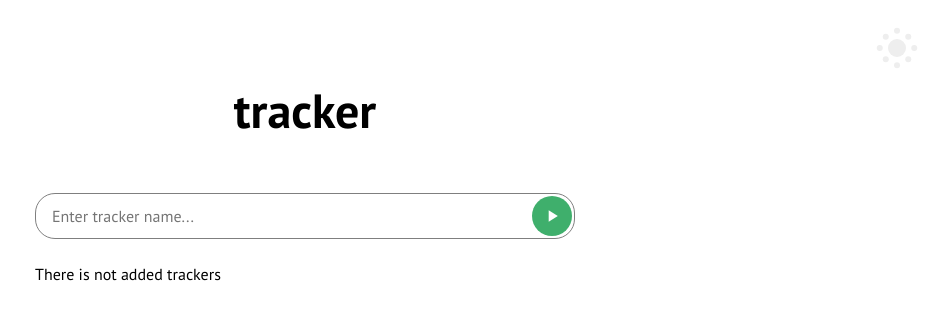
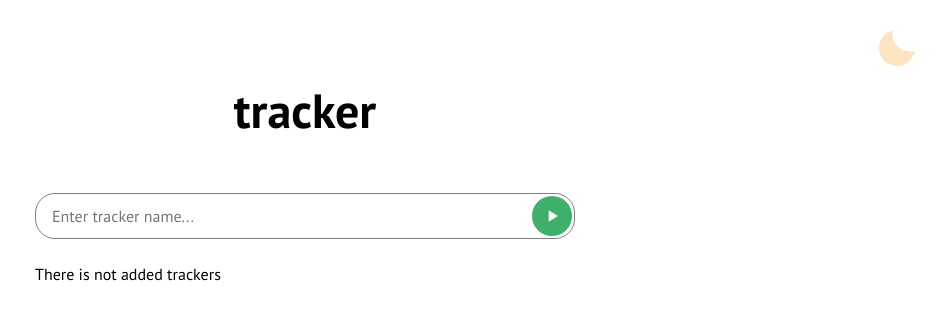
Before and after one commit to dmytrosch/tracker, a React (Create React App) app: page / in a window 1280 px wide. Shown: the top 320 px of the page, without its empty margins (335-1280 px from the left). Built offline with nearby package versions, Linux system fonts and the light colour scheme; what mobx-persist-store would draw is missing.

Commit message:
dark & light themes

```diff
--- a/src/components/App.tsx
+++ b/src/components/App.tsx
@@ -27,7 +27,7 @@ const App: React.FC = () => {
     ipcHelpers.addOnResetDataListener(trackersStore.clearTrackers);
 
     return ipcHelpers.removeGlobalListeners;
-  }, []);
+  }, []); // eslint-disable-line
   return (
     <Layout>
       <TrackerCreator />
--- a/src/components/Layout/Layout.module.css
+++ b/src/components/Layout/Layout.module.css
@@ -1,3 +1,18 @@
+.wrapper {
+  height: 100vh;
+  width: 100%;
+}
+
+.wrapperDark {
+  composes: wrapper;
+  background-color: #b3b3b3;
+}
+
+.wrapperLight {
+  composes: wrapper;
+  background-color: #fff;
+}
+
 .container {
   min-width: 320px;
   padding-top: 62px;
--- a/src/components/Layout/Layout.tsx
+++ b/src/components/Layout/Layout.tsx
@@ -1,21 +1,28 @@
 import React from 'react';
 import styles from './Layout.module.css';
 import ThemeSwitcher from '../ThemeSwitcher/ThemeSwitcher';
+import { observer } from 'mobx-react-lite';
+import { useStores } from '../StoreContext';
 
 interface IProps {
   children: React.ReactNode;
 }
 
 const Layout: React.FC<IProps> = ({ children }) => {
+  const { ui } = useStores();
+  const isDark = ui.isDark;
+
   return (
-    <div className={styles.container}>
-      <header className={styles.header}>
-        <ThemeSwitcher isDark onChange={(e) => {}} />
-        <h1 className={styles.title}>tracker</h1>
-      </header>
-      <main>{children}</main>
+    <div className={isDark ? styles.wrapperDark : styles.wrapperLight}>
+      <div className={styles.container}>
+        <header className={styles.header}>
+          <ThemeSwitcher isDark={isDark} onChange={ui.toggleTheme.bind(ui)} />
+          <h1 className={styles.title}>tracker</h1>
+        </header>
+        <main>{children}</main>
+      </div>
     </div>
   );
 };
 
-export default Layout;
+export default observer(Layout);
--- a/src/constants.ts
+++ b/src/constants.ts
@@ -1 +1,6 @@
 export const isElectron: Boolean = !!window.electronService;
+
+export const THEMES = {
+  DARK: 'dark',
+  LIGHT: 'light',
+} as const;
--- a/src/stores/index.ts
+++ b/src/stores/index.ts
@@ -1,7 +1,9 @@
 import TrackersStore from './trackers.store';
+import UIStore from './ui.store';
 
 class RootStore {
   trackers = new TrackersStore();
+  ui = new UIStore();
 }
 
 export default RootStore;
--- /dev/null
+++ b/src/stores/ui.store.ts
@@ -0,0 +1,21 @@
+import { makeAutoObservable } from 'mobx';
+import { Theme } from '../types/types';
+import { THEMES } from '../constants';
+
+class UIStore {
+  theme: Theme = THEMES.LIGHT;
+
+  constructor() {
+    makeAutoObservable(this);
+  }
+
+  toggleTheme(): void {
+    this.theme = this.theme === THEMES.DARK ? THEMES.LIGHT : THEMES.DARK;
+  }
+
+  get isDark(): boolean {
+    return this.theme === THEMES.DARK;
+  }
+}
+
+export default UIStore;
--- a/src/styles/vars.css
+++ b/src/styles/vars.css
@@ -1,4 +1,6 @@
 :root {
   --greenColor: #3faf6c;
   --greyColor: #7f7f7f;
+  --color-toggle-light: yellow;
+  --color-toggle-dark: bisque;
 }
--- a/src/types/types.ts
+++ b/src/types/types.ts
@@ -1,3 +1,5 @@
+import { THEMES } from '../constants';
+
 declare global {
   interface Window {
     electronService:
@@ -39,4 +41,6 @@ type TrackerObjectType = {
 
 type TrackerListType = TrackerObjectType[];
 
-export { TrackerObjectType, TrackerListType };
+type Theme = (typeof THEMES)[keyof typeof THEMES];
+
+export { TrackerObjectType, TrackerListType, Theme };
--- a/tsconfig.json
+++ b/tsconfig.json
@@ -6,7 +6,8 @@
     "allowSyntheticDefaultImports": true,
     "plugins": [{ "name": "typescript-plugin-css-modules" }],
     "strict": true,
-    "outDir": "./public/js"
+    "outDir": "./public/js",
+    "target": "es5"
   },
   "exclude": ["node_modules"],
   "noImplicitAny": true,
```
